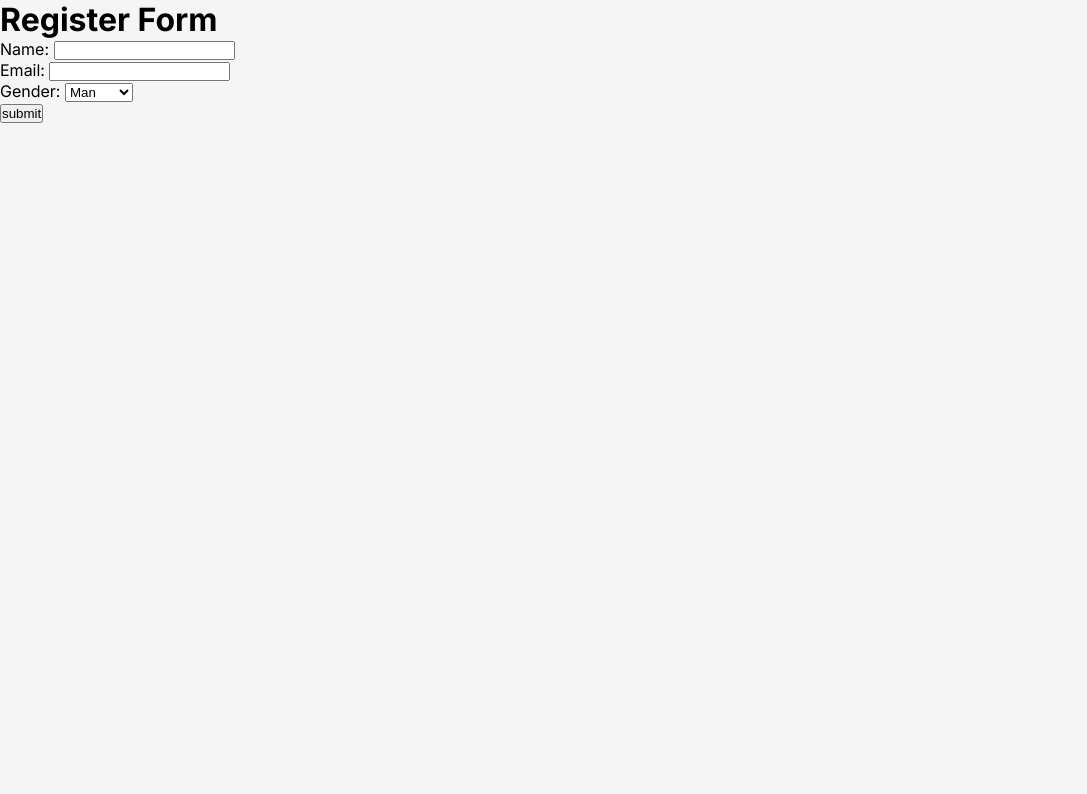
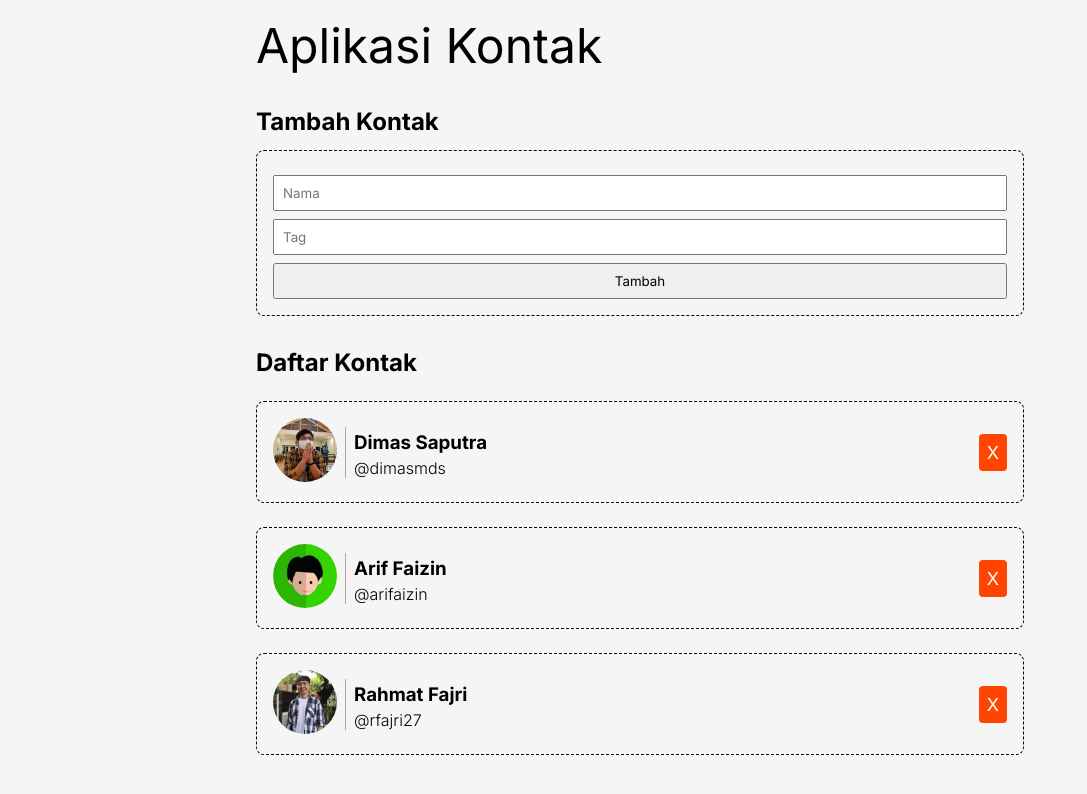
Before and after one commit to irfanazizalamin/contact-app, a React (Vite) app: page / in a window 1280 px wide. Shown: the top 794 px of the page, without its empty margins (0-1087 px from the left). Built offline with nearby package versions, Linux system fonts and the light colour scheme.

Commit message:
add contact input

```diff
--- a/src/ContactApp.jsx
+++ b/src/ContactApp.jsx
@@ -1,6 +1,7 @@
 import React from "react";
 import ContactList from "./ContactList";
 import { getData } from "./utils/data";
+import ContactInput from "./ContactInput";
 
 class ContactApp extends React.Component {
   constructor(props) {
@@ -8,22 +9,45 @@ class ContactApp extends React.Component {
 
     this.state = {
       contacts: getData(),
-    }
+    };
 
     this.onDeleteHandler = this.onDeleteHandler.bind(this);
+    this.onAddContactHandler = this.onAddContactHandler.bind(this);
   }
 
   onDeleteHandler(id) {
-    const contacts = this.state.contacts.filter(contact => contact.id !== id);
+    const contacts = this.state.contacts.filter((contact) => contact.id !== id);
     this.setState({ contacts });
+  }
+
+  onAddContactHandler({ name, tag }) {
+    const newContact = {
+      id: +new Date(),
+      name,
+      tag,
+      imageUrl: '/images/default.jpg',
+    };
+    this.setState((prevState) => {
+      return {
+        contacts: [...prevState.contacts, newContact],
+      };
+    });
   }
 
   render() {
     return (
       <div className="contact-app">
-        <h1>Daftar Kontak</h1>
+        <h1>Aplikasi Kontak</h1>
 
-        <ContactList contacts={this.state.contacts} onDelete={this.onDeleteHandler} />
+        <h2>Tambah Kontak</h2>
+        {/* TODO: Input Contact */}
+        <ContactInput addContact={this.onAddContactHandler} />
+
+        <h2>Daftar Kontak</h2>
+        <ContactList
+          contacts={this.state.contacts}
+          onDelete={this.onDeleteHandler}
+        />
       </div>
     );
   }
--- /dev/null
+++ b/src/ContactInput.jsx
@@ -0,0 +1,40 @@
+import React from "react";
+
+class ContactInput extends React.Component {
+  constructor(props) {
+    super(props);
+    this.state = {
+      name: "",
+      tag: "",
+    };
+
+    this.onSubmitEventHandler = this.onSubmitEventHandler.bind(this);
+  }
+
+  onSubmitEventHandler(event) {
+    event.preventDefault();
+    this.props.addContact(this.state);
+  }
+
+  render() {
+    return (
+      <form className="contact-input" onSubmit={this.onSubmitEventHandler}>
+        <input
+          type="text"
+          placeholder="Nama"
+          value={this.state.name}
+          onChange={(e) => this.setState({ name: e.target.value })}
+        />
+        <input
+          type="text"
+          placeholder="Tag"
+          value={this.state.tag}
+          onChange={(e) => this.setState({ tag: e.target.value })}
+        />
+        <button type="submit">Tambah</button>
+      </form>
+    );
+  }
+}
+
+export default ContactInput;
--- a/src/index.jsx
+++ b/src/index.jsx
@@ -4,5 +4,5 @@ import ContactApp from "./ContactApp";
 import FormApp from "./FormApp";
 
 const root = createRoot(document.getElementById("root"));
-// root.render(<ContactApp />)
-root.render(<FormApp />)
+root.render(<ContactApp />)
+// root.render(<FormApp />)
```
